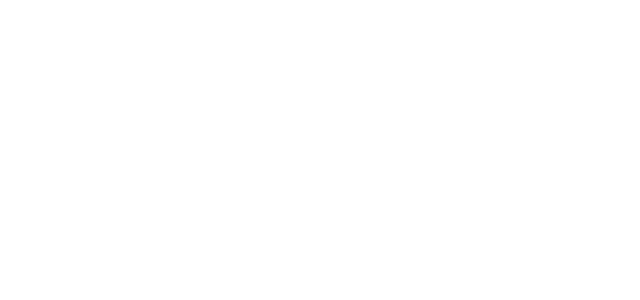
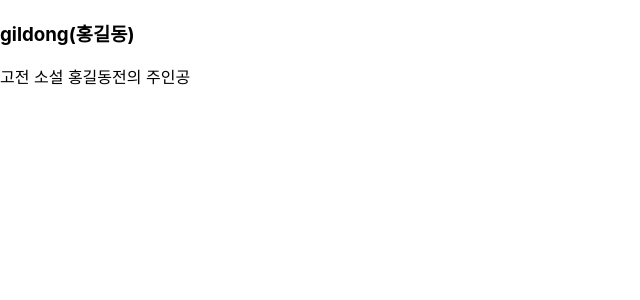
Before and after one commit to wonjangcloud9/router-tutorial, a React (Create React App) app: page /profiles/gildong in a window 1280 px wide. Before the commit this address had no page. Shown: the top 300 px of the page, without its empty margins (0-640 px from the left). Built offline with nearby package versions, Linux system fonts and the light colour scheme.

Commit message:
url parameter

```diff
--- a/src/App.js
+++ b/src/App.js
@@ -2,12 +2,14 @@
 
 import About from "./pages/About";
 import Home from "./pages/Home";
+import Profile from "./pages/Profile";
 
 function App() {
   return (
     <Routes>
       <Route path="/" element={<Home />} />
       <Route path="/about" element={<About />} />
+      <Route path="/profiles/:username" element={<Profile />} />
     </Routes>
   );
 }
--- a/src/pages/Home.js
+++ b/src/pages/Home.js
@@ -4,7 +4,20 @@
   return (
     <div>
       <h1>Home</h1>
-      <Link to="/about">About</Link>
+      <ul>
+        <li>
+          <Link to="/about">About</Link>
+        </li>
+        <li>
+          <Link to="/profiles/velopert">velopert</Link>
+        </li>
+        <li>
+          <Link to="/profiles/gildong">gildong</Link>
+        </li>
+        <li>
+          <Link to="/profiles/unknown">unknown</Link>
+        </li>
+      </ul>
     </div>
   );
 };
--- /dev/null
+++ b/src/pages/Profile.js
@@ -0,0 +1,30 @@
+import { useParams } from "react-router-dom";
+
+const data = {
+  velopert: {
+    name: "김민준",
+    description: "리액트를 좋아하는 개발자",
+  },
+  gildong: {
+    name: "홍길동",
+    description: "고전 소설 홍길동전의 주인공",
+  },
+};
+
+const Profile = () => {
+  const { username } = useParams();
+  const profile = data[username];
+  if (!profile) {
+    return <div>존재하지 않는 사용자입니다.</div>;
+  }
+  return (
+    <div>
+      <h3>
+        {username}({profile.name})
+      </h3>
+      <p>{profile.description}</p>
+    </div>
+  );
+};
+
+export default Profile;
```
